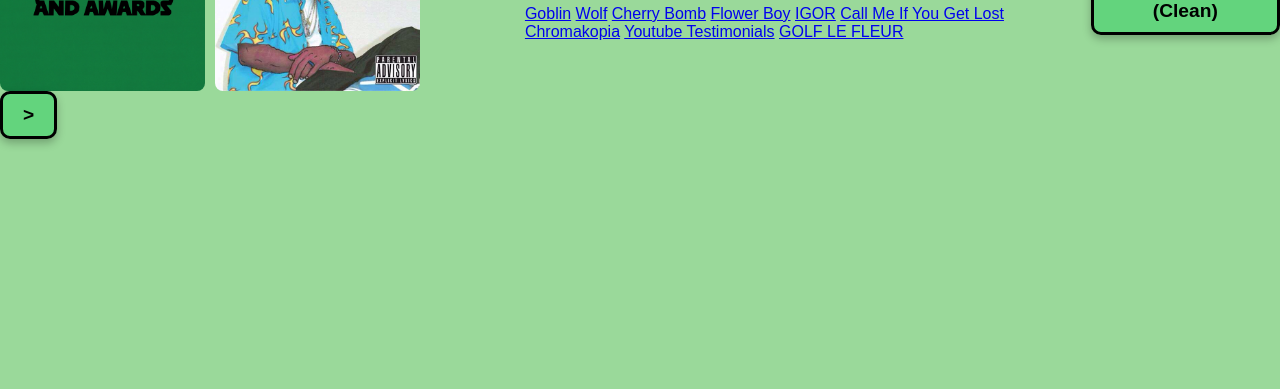
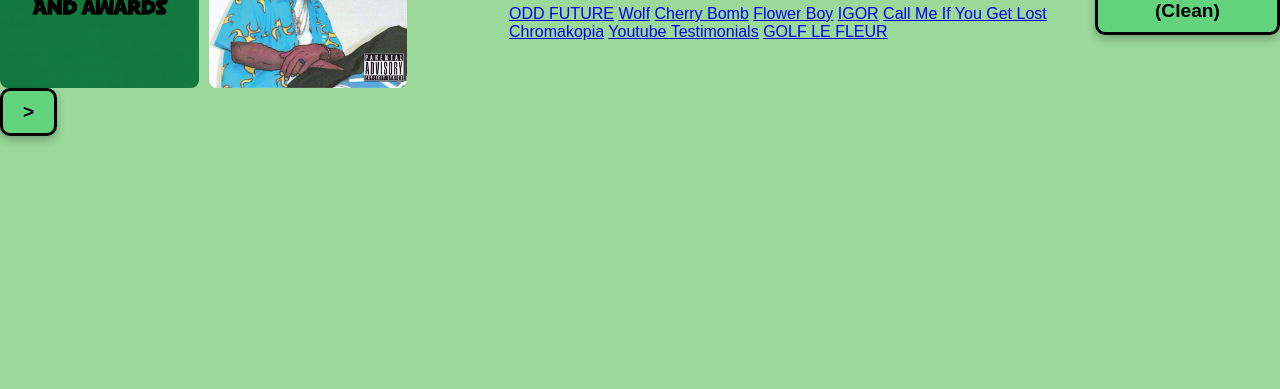
Before and after one commit to coderkavin123/PLZBROSKI, a plain HTML site: page index.html in a window 1280 px wide. Shown: the part 411-800 px from the top of the page. Drawn offline with Linux system fonts and the light colour scheme.

Commit message:
Update index.html

```diff
--- a/index.html
+++ b/index.html
@@ -79,7 +79,7 @@
     <section class="albums">
       <h2>Youtube Testimonials</h2>
       <div class="album-buttons">
-        <a href="https://open.spotify.com/album/5dbCm8qaCdWnNdVyi3urUO" target="_blank" class="album-btn">Goblin</a>
+        <a href="https://oddfuture.com/" target="_blank" class="album-btn">ODD FUTURE</a>
         <a href="https://open.spotify.com/album/4jEKedq9rWPV9OXuMkrZCa" target="_blank" class="album-btn">Wolf</a>
         <a href="https://open.spotify.com/album/5V3Chnpno9oTI7JSPXKUf3" target="_blank" class="album-btn">Cherry Bomb</a>
         <a href="https://open.spotify.com/album/2nkto6YNI4rUYTLqEwWJ3o" target="_blank" class="album-btn">Flower Boy</a>
```
